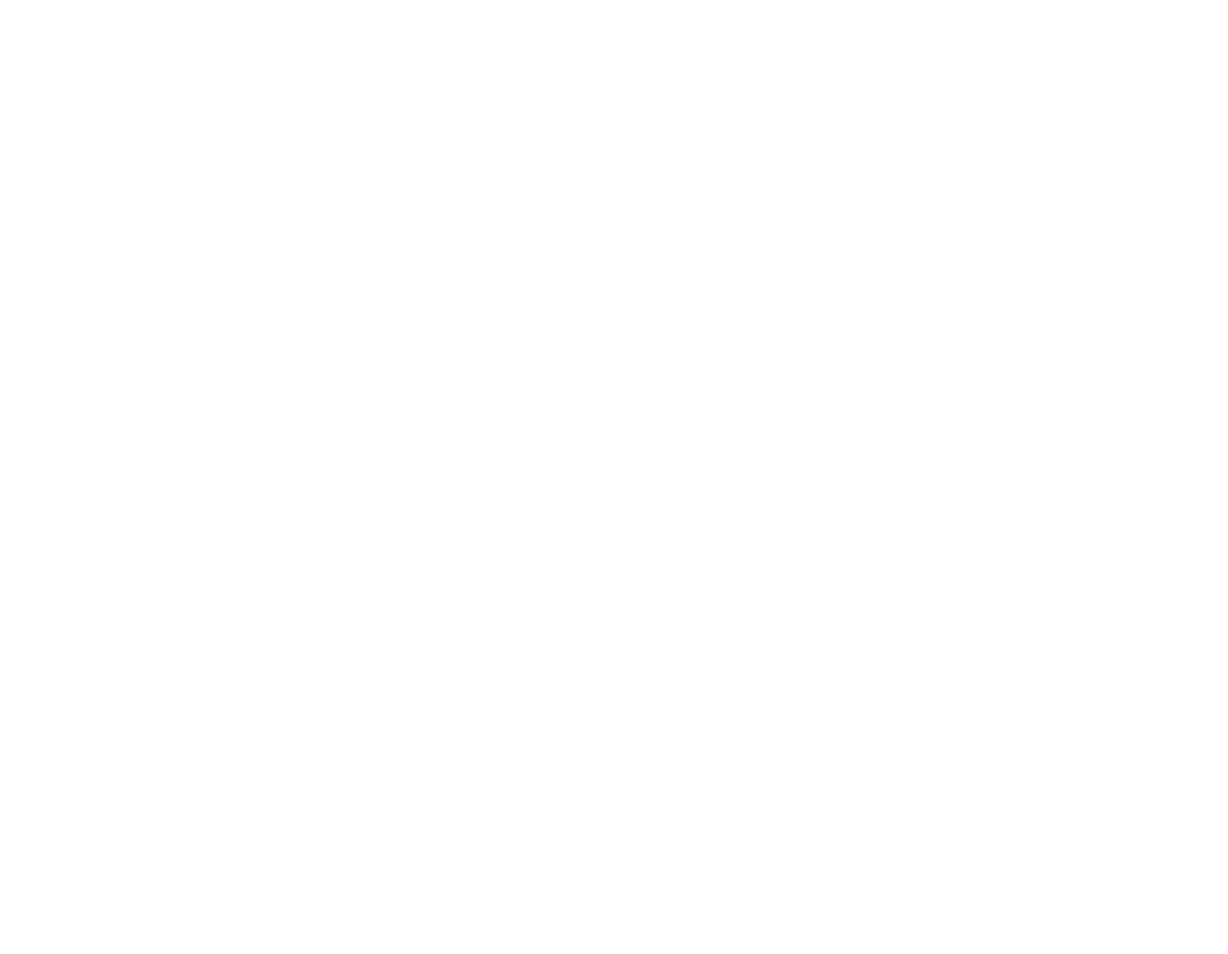
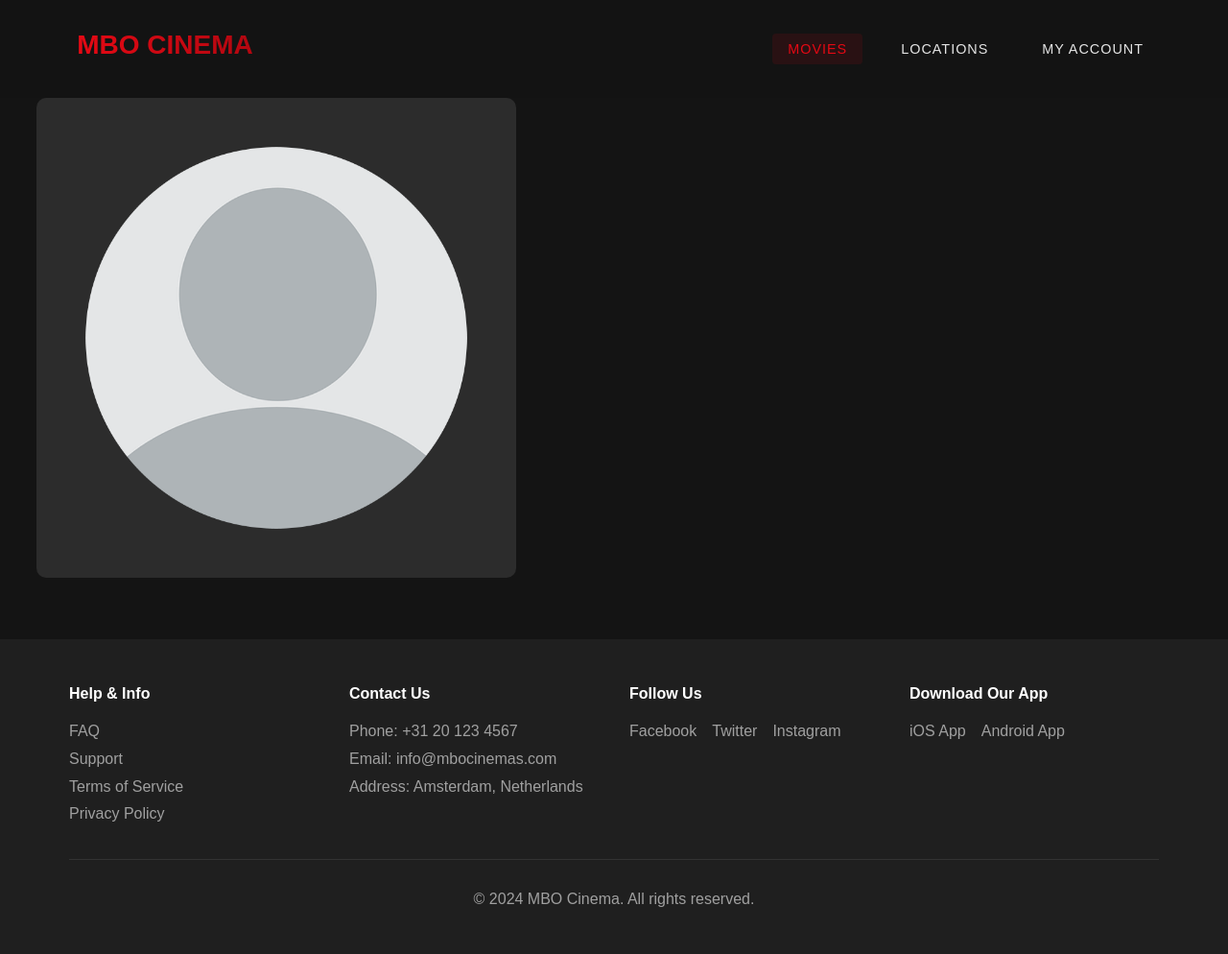
Before and after one commit to mbo-cinemas/mbo-cinemas, a PHP site: page /myaccount.html in a window 1280 px wide. Before the commit the page is empty. Shown: the whole page at 96% size. Before the commit the page ends 800 px from the top, so only its background shows below. Run offline with PHP 8.4, Linux system fonts and the light colour scheme.

Commit message:
Header, footer, style, image en background-color in css gefixt

```diff
--- a/MBO-Cinemas/css/style.css
+++ b/MBO-Cinemas/css/style.css
@@ -679,11 +679,29 @@
     border-radius: 5px;
     cursor: pointer;
     font-weight: 500;
-    transition: background 0.3s;
+    transition: background-color: 0.3s;
 }
 
 .book-btn:hover {
     background: #b20710;
+}
+
+#profile {
+
+}
+
+#profile-picture {
+    background: rgba(255,255,255,0.1);
+    width: 500px;
+    height: 500px;
+    border-radius: 10px;
+    margin-left: 3%;
+}
+
+#profile-picture-image {
+    width: 400px;
+    margin-top: 10%;
+    margin-left: 10%;
 }
 
 .app-banner {
--- a/MBO-Cinemas/myaccount.html
+++ b/MBO-Cinemas/myaccount.html
@@ -0,0 +1,85 @@
+<!DOCTYPE html>
+<html lang="en">
+<head>
+    <meta charset="UTF-8">
+    <meta name="viewport" content="width=device-width, initial-scale=1.0">
+    <title>mbocinemas</title>
+    <link rel="stylesheet" href="css/style.css">
+</head>
+<body>
+    <header class="header">
+        <nav class="nav">
+            <div class="logo">
+                <a href="index.html">
+                    <svg width="200" height="50" viewBox="0 0 200 50">
+                        <defs>
+                            <linearGradient id="logoGrad" x1="0%" y1="0%" x2="100%" y2="0%">
+                                <stop offset="0%" style="stop-color:#e50914"/>
+                                <stop offset="100%" style="stop-color:#b20710"/>
+                            </linearGradient>
+                        </defs>
+                        <text x="50%" y="50%" text-anchor="middle" dominant-baseline="middle"
+                              fill="url(#logoGrad)"
+                              style="font-size:28px; font-weight:800; font-family:'Poppins',sans-serif;">
+                            MBO CINEMA
+                        </text>
+                    </svg>
+                </a>
+            </div>
+            <div class="nav-links">
+                <a href="Movies.html" class="active">Movies</a>
+                <a href="locations.html">Locations</a>
+                <a href="#">My Account</a>
+            </div>
+        </nav>
+    </header>
+    <main>
+        <section id="profile">
+            <article id="profile-picture">
+                <img src="../MBO-Cinemas/images/blank profile picture.png" id="profile-picture-image">
+            </article>
+        </section>
+    </main>
+    <footer>
+        <div style="max-width: 1200px; margin: 0 auto; padding: 0 2rem;">
+            <div style="display: grid; grid-template-columns: repeat(auto-fit, minmax(200px, 1fr)); gap: 2rem;">
+                <div>
+                    <h4 style="color: #fff; margin-bottom: 1rem;">Help & Info</h4>
+                    <ul style="list-style: none;">
+                        <li><a href="#" style="color: #a0a0a0; text-decoration: none; line-height: 1.8;">FAQ</a></li>
+                        <li><a href="#" style="color: #a0a0a0; text-decoration: none; line-height: 1.8;">Support</a></li>
+                        <li><a href="#" style="color: #a0a0a0; text-decoration: none; line-height: 1.8;">Terms of Service</a></li>
+                        <li><a href="#" style="color: #a0a0a0; text-decoration: none; line-height: 1.8;">Privacy Policy</a></li>
+                    </ul>
+                </div>
+                <div>
+                    <h4 style="color: #fff; margin-bottom: 1rem;">Contact Us</h4>
+                    <ul style="list-style: none;">
+                        <li style="color: #a0a0a0; line-height: 1.8;">Phone: +31 20 123 4567</li>
+                        <li style="color: #a0a0a0; line-height: 1.8;">Email: info@mbocinemas.com</li>
+                        <li style="color: #a0a0a0; line-height: 1.8;">Address: Amsterdam, Netherlands</li>
+                    </ul>
+                </div>
+                <div>
+                    <h4 style="color: #fff; margin-bottom: 1rem;">Follow Us</h4>
+                    <div style="display: flex; gap: 1rem;">
+                        <a href="https://facebook.com/mbocinemas" style="color: #a0a0a0; text-decoration: none;">Facebook</a>
+                        <a href="https://twitter.com/mbocinemas" style="color: #a0a0a0; text-decoration: none;">Twitter</a>
+                        <a href="https://instagram.com/mbocinemas" style="color: #a0a0a0; text-decoration: none;">Instagram</a>
+                    </div>
+                </div>
+                <div>
+                    <h4 style="color: #fff; margin-bottom: 1rem;">Download Our App</h4>
+                    <div style="display: flex; gap: 1rem;">
+                        <a href="https://apps.apple.com/mbocinemas" style="color: #a0a0a0; text-decoration: none;">iOS App</a>
+                        <a href="https://play.google.com/store/mbocinemas" style="color: #a0a0a0; text-decoration: none;">Android App</a>
+                    </div>
+                </div>
+            </div>
+            <div style="text-align: center; margin-top: 2rem; padding-top: 2rem; border-top: 1px solid #333; color: #a0a0a0;">
+                © 2024 MBO Cinema. All rights reserved.
+            </div>
+        </div>
+    </footer>
+</body>
+</html>
```
Also changed, not shown: MBO-Cinemas/images/blank profile picture.png (added).
